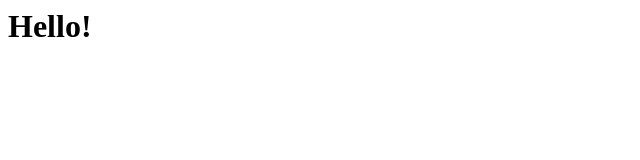
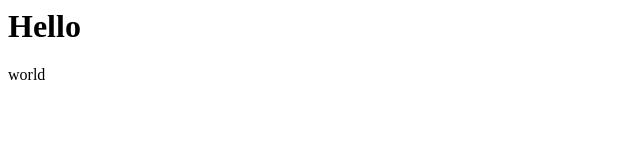
Before and after one commit to ggaston/majak, a plain HTML site: page out/index.html in a window 1280 px wide. Shown: the full height of the page, 0-640 px from the left. Drawn offline with Linux system fonts and the light colour scheme.

Commit message:
Update index

```diff
--- a/out/index.html
+++ b/out/index.html
@@ -3,6 +3,7 @@
         <title>doc</title>
     </head>
     <body>
-        <h1>Hello!</h1>
+        <h1>Hello</h1>
+        <p>world</p>
     </body>
 </html>
```
